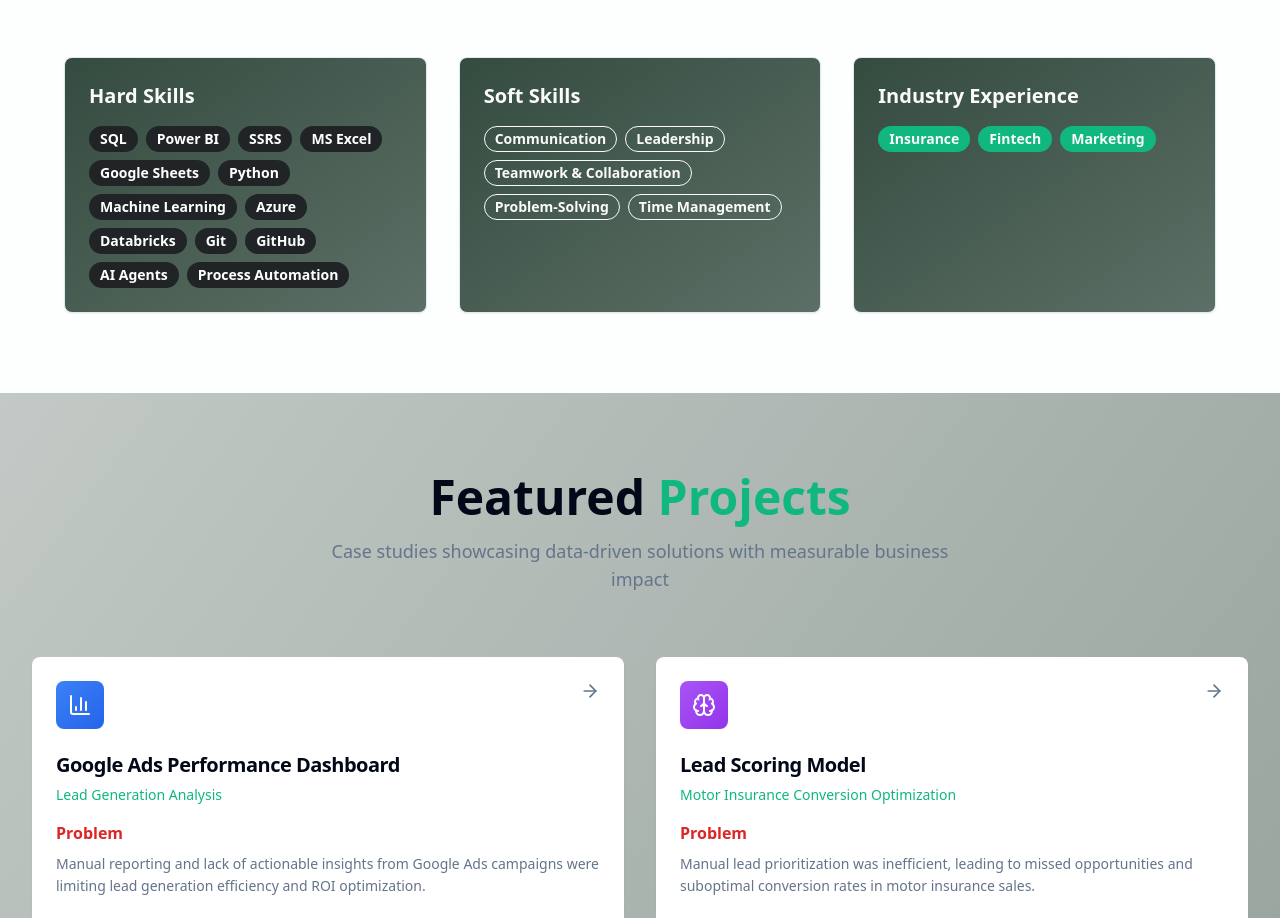
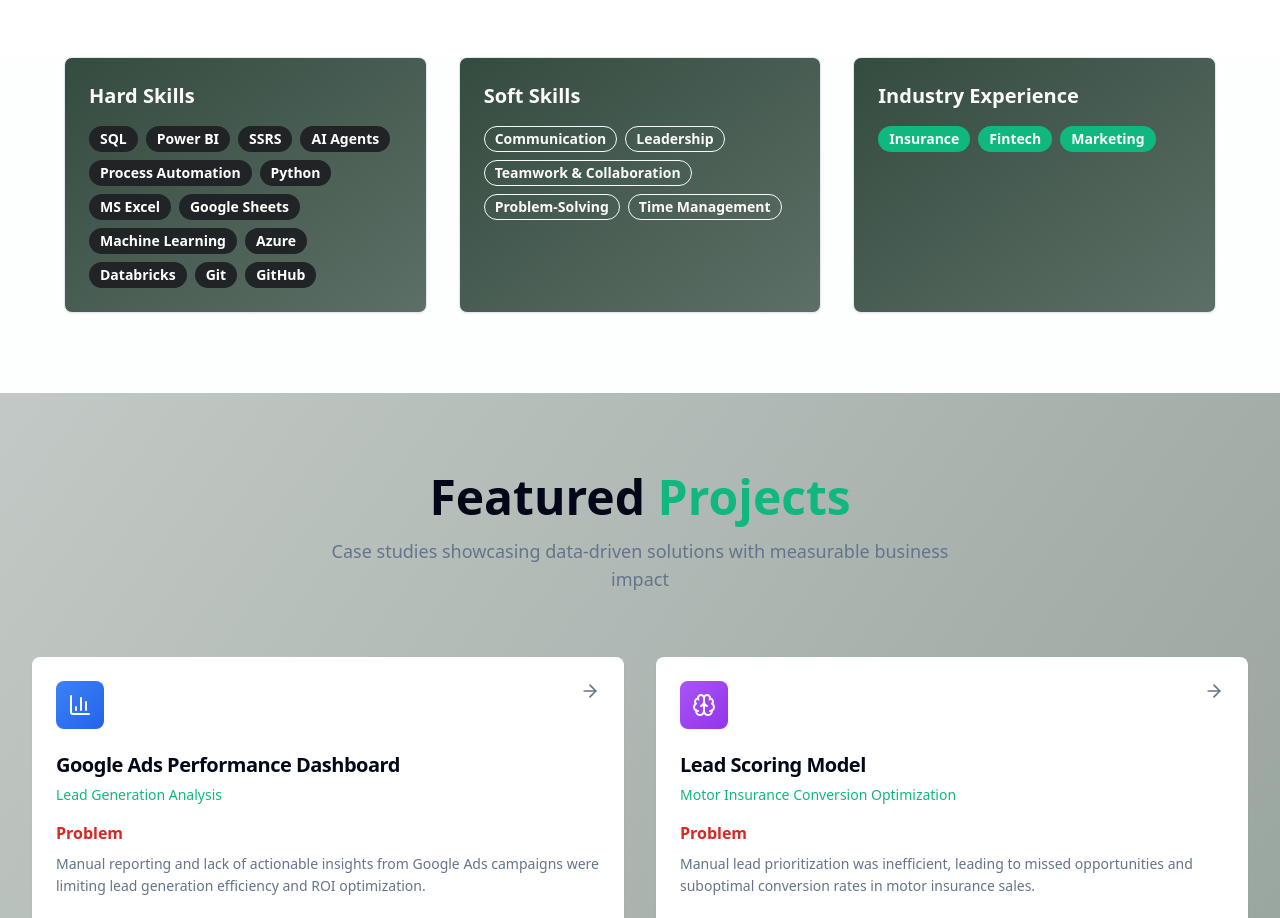
Before and after one commit to Gabe-Maja/portfolio-website, a React (Vite) app: page / in a window 1280 px wide. Shown: the part 1920-2838 px from the top of the page. Built offline with nearby package versions, Linux system fonts and the light colour scheme.

Commit message:
Code edited in Lovable Code Editor
Edited UI in Lovable

```diff
--- a/src/components/AboutSection.tsx
+++ b/src/components/AboutSection.tsx
@@ -1,7 +1,7 @@
 import { Badge } from "@/components/ui/badge";
 import { Card, CardContent } from "@/components/ui/card";
 const AboutSection = () => {
-  const hardSkills = ["SQL", "Power BI", "SSRS", "MS Excel", "Google Sheets", "Python", "Machine Learning", "Azure", "Databricks", "Git", "GitHub", "AI Agents", "Process Automation"];
+  const hardSkills = ["SQL", "Power BI", "SSRS", "AI Agents", "Process Automation", "Python",  "MS Excel", "Google Sheets", "Machine Learning", "Azure", "Databricks", "Git", "GitHub"];
   const softSkills = ["Communication", "Leadership", "Teamwork & Collaboration", "Problem-Solving", "Time Management"];
   const industries = ["Insurance", "Fintech", "Marketing"];
   return <section id="about" className="py-20 bg-gradient-to-b from-background to-emerald-50/10" aria-label="About Gabriel Maja section">
```
